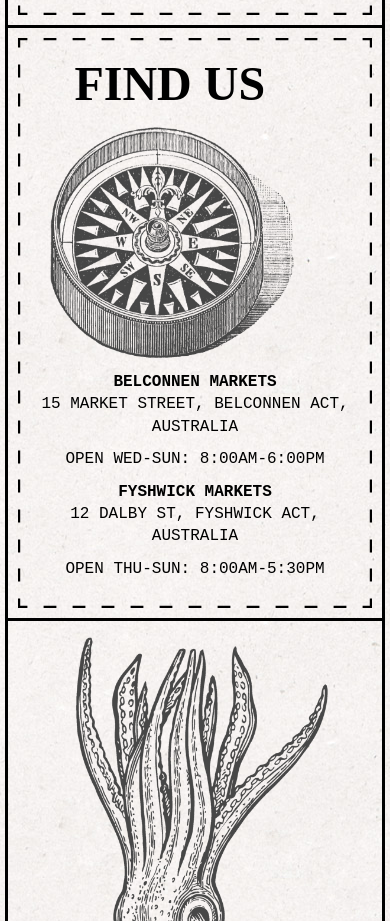
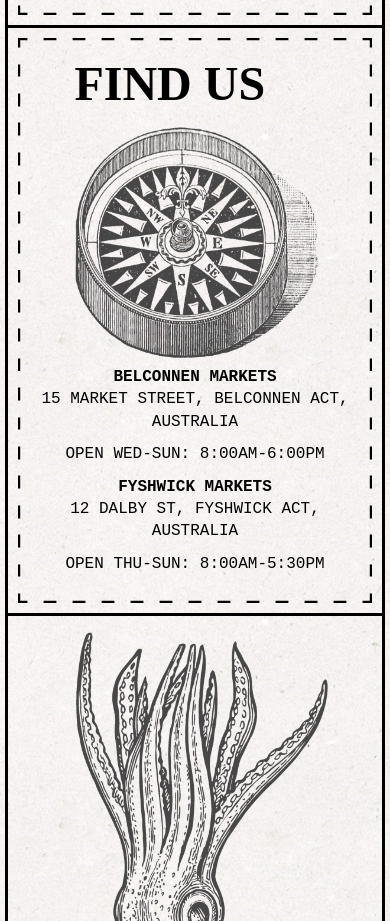
Before and after one commit to Aymanfathim/Project-4, a plain HTML site: page about.html in a window 390 px wide. Shown: the part 3663-4584 px from the top of the page. Drawn offline with Linux system fonts and the light colour scheme.

Commit message:
initial changes

```diff
--- a/about.css
+++ b/about.css
@@ -10,7 +10,6 @@ body {
     font-family: Portrait, serif;
     font-family: Pressura Mono, monospace;
     font-weight: 400;
-    /* background-color: rgba(38, 73, 141, 0); */
     background-color: transparent;
     padding: 36px;
 }
@@ -20,23 +19,17 @@ header {
     grid-template-columns: 1fr 4fr 1fr;
     align-items: center;
     text-transform: uppercase;
-
-    /* padding: 20px; */
-    /* font-family: Pressura Mono, monospace; */
-    /* border: 3px solid black; */
 }
 
 .logo {
     border: 3px solid black;
     padding: 2.1rem;
-
 }
 
 .logo img {
     height: 147px;
     width: 137px;
     max-width: 600px;
-
 }
 
 .title {
@@ -85,16 +78,13 @@ nav {
 
 nav ul {
     display: flex;
-    /* height: 3rem; */
     justify-content: space-around;
     align-items: center;
-
 }
 
 nav ul li {
     margin-left: 20px;
     list-style: none;
-
 }
 
 nav ul li a {
@@ -397,6 +387,10 @@ footer {
     .find-us{
         padding: 10px;
     }
+.find-us img{
+    margin: 0 auto;
+    display: block;
+}
     .major h2 {
 font-size: 2.1rem;
     }
```
